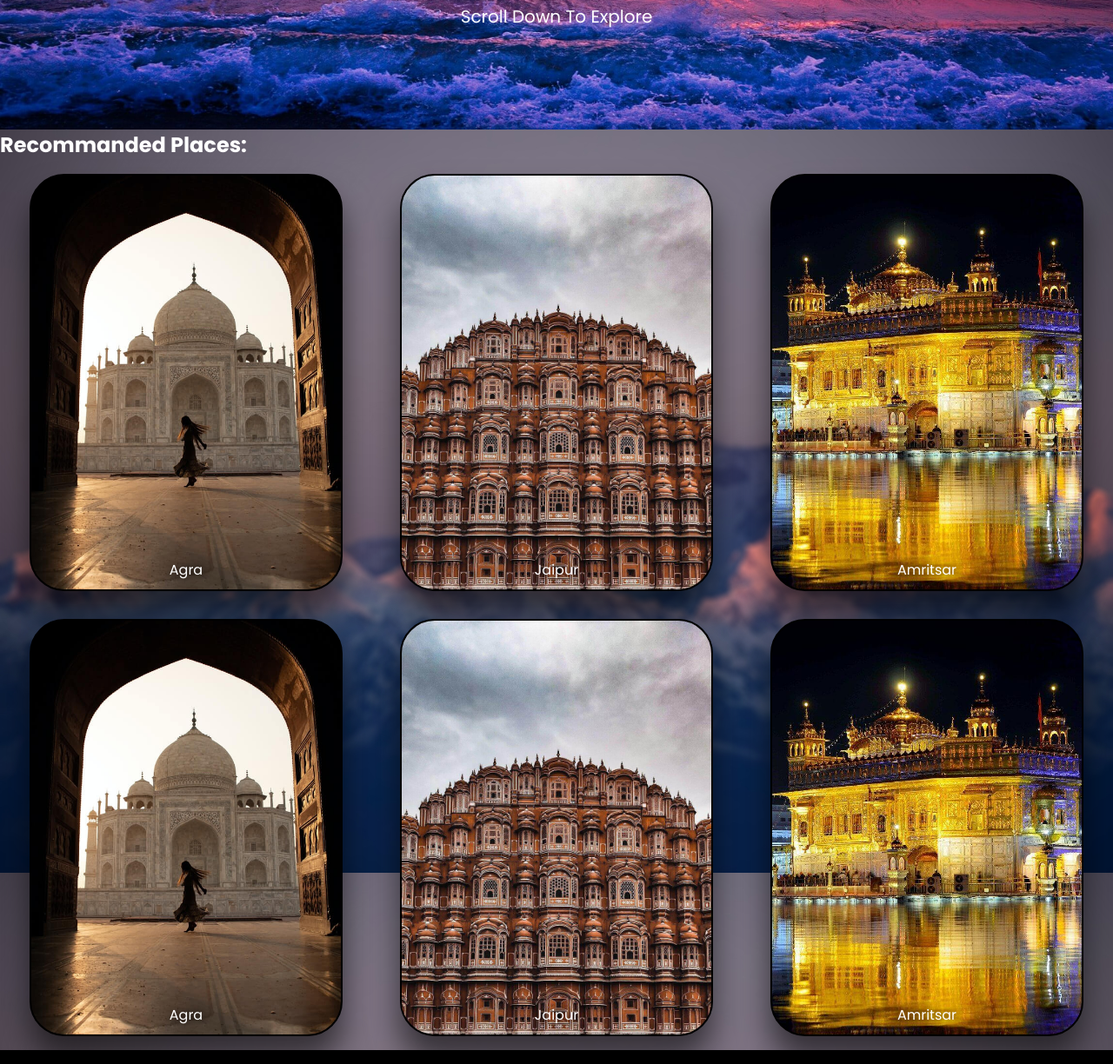
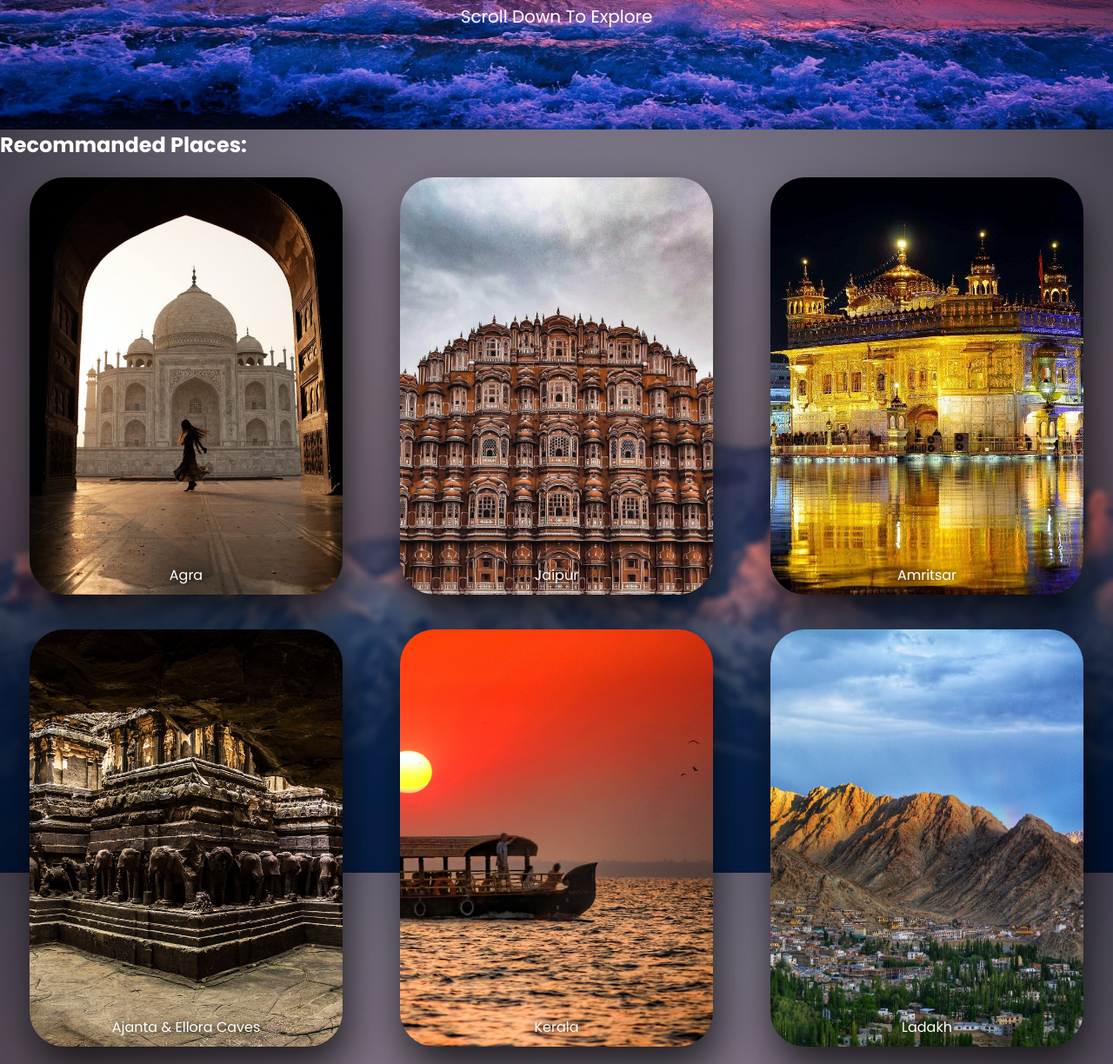
Before and after one commit to AshishPatel11/Touristo, a PHP site: page /home.php in a window 1280 px wide. Shown: the part 651-1875 px from the top of the page at 87% size. Run offline with PHP 8.4, Linux system fonts and the light colour scheme.

Commit message:
homepage

```diff
--- a/css/home.css
+++ b/css/home.css
@@ -7,7 +7,7 @@
   background-size: cover;
   background-position: bottom;
 }
-body{
+body {
   scroll-behavior: smooth;
 }
 .search-container {
@@ -24,99 +24,114 @@ body{
   left: 50%;
   transform: translateX(-50%);
   color: white;
-  font-family: poppins,sans-serif;
+  font-family: poppins, sans-serif;
   font-size: 20px;
 }
-input.search-box{
+input.search-box {
   width: 35vw;
   height: 40px;
   background-color: rgba(0, 0, 0, 0.42);
   border: none;
   color: white;
-    font-family: poppins,sans-serif;
+  font-family: poppins, sans-serif;
   padding: 5px 16px;
   border: 3px solid rgba(0, 0, 0, 0.589);
   border-radius: 8px;
   outline: none;
 }
-input::placeholder{
+input::placeholder {
   color: white;
-    font-family: poppins,sans-serif;
+  font-family: poppins, sans-serif;
   font-size: 16px;
 }
-.submit-btn{
+.submit-btn {
   background-color: rgba(0, 0, 0, 0.42);
   height: 40px;
   width: 7vw;
   border: none;
   border: 3px solid rgba(0, 0, 0, 0.589);
   border-radius: 8px;
-    font-family: poppins,sans-serif;
+  font-family: poppins, sans-serif;
   color: white;
   font-size: 16px;
   padding: 5px auto;
   /* transform: translateY(2px); */
   /* margin: -1px 0px 0px -4px; */
 }
-::-webkit-scrollbar{
+::-webkit-scrollbar {
   width: 10px;
 }
-::-webkit-scrollbar-track{
+::-webkit-scrollbar-track {
   box-shadow: inset 0 0 5px gray;
   border-radius: 2px;
 }
-::-webkit-scrollbar-thumb{
-  background-image: linear-gradient(to top, #3b41c5 0%, #a981bb 49%, #ffc8a9 100%);
+::-webkit-scrollbar-thumb {
+  background-image: linear-gradient(
+    to top,
+    #3b41c5 0%,
+    #a981bb 49%,
+    #ffc8a9 100%
+  );
   border-radius: 10px;
 }
-.page2{
+.page2 {
   background-image: url(./images/home_bg21.jpg);
   background-size: cover;
   background-position: bottom;
   background-attachment: fixed;
   color: white;
-  font-family: poppins,sans-serif;
+  font-family: poppins, sans-serif;
 }
-.temp-width{
+.temp-width {
   height: 100%;
   width: 100%;
   display: flex;
   flex-direction: column;
   justify-content: space-around;
 }
-.title{
+.title {
   position: relative;
 }
-.cards-container{
+.cards-container {
   z-index: 5;
   display: flex;
   justify-content: space-evenly;
   position: relative;
   flex-wrap: wrap;
 }
-.card1,.card2,.card3{
-  margin: 16px 32px;
+.card1,
+.card2,
+.card3,
+.card4,
+.card5,
+.card6 {
+  margin: 20px 32px;
   height: 60vh;
   width: 45vh;
   flex: 0 1 45vh;
-  border: 2px solid black;
+  /* border: 2px solid black; */
   text-align: center;
   display: flex;
   flex-direction: column;
   justify-content: space-between;
   align-items: center;
   border-radius: 40px;
-  filter: drop-shadow(0px 27px 18px rgba(0, 0, 0, 0.58));
+  filter: drop-shadow(5px 25px 25px rgba(0, 0, 0, 0.767));
   padding: 10px;
-  text-shadow: 1px 1px 10px black ;
+  text-shadow: 1px 1px 10px black;
   backdrop-filter: blur(80px);
   transition: box-shadow 400ms;
   box-shadow: inset 0 0 0 500px rgba(0, 0, 0, 0);
 }
-.card1:hover,.card2:hover,.card3:hover{
+.card1:hover,
+.card2:hover,
+.card3:hover,
+.card4:hover,
+.card5:hover,
+.card6:hover {
   box-shadow: inset 0 0 0 500px rgba(0, 0, 0, 0.7);
 }
-.description{
+.description {
   width: 70%;
   text-transform: capitalize;
   margin-top: 100px;
@@ -124,21 +139,41 @@ input::placeholder{
   pointer-events: none;
   transition: opacity 700ms;
 }
-.card1:hover .description,.card2:hover .description,.card3:hover .description{
+.card1:hover .description,
+.card2:hover .description,
+.card3:hover .description,
+.card4:hover .description,
+.card5:hover .description,
+.card6:hover .description {
   opacity: 1;
 }
-.card1{
+.card1 {
   background-image: url(./images/taj-mahal.jpg);
   background-size: cover;
   background-position: center;
 }
-.card2{
+.card2 {
   background-image: url(./images/hawa.jpg);
   background-size: cover;
   background-position: center;
 }
-.card3{
+.card3 {
   background-image: url(./images/amritsar.jpg);
   background-size: cover;
   background-position: center;
 }
+.card4 {
+  background-image: url(./images/elora.jpg);
+  background-size: cover;
+  background-position: center;
+}
+.card5 {
+  background-image: url(./images/kerala.jpg);
+  background-size: cover;
+  background-position: 400px center;
+}
+.card6 {
+  background-image: url(./images/ladakh.jpg);
+  background-size: cover;
+  background-position: 400px center;
+}
--- a/css/signup.css
+++ b/css/signup.css
@@ -86,6 +86,8 @@ body {
   height: 100vh;
   background-image: url(./images/signbg.jpg);
   background-size: cover;
+  background-attachment: fixed;
+  z-index: 5;
   font-family: poppins;
   color: white;
   display: flex;
--- a/home.php
+++ b/home.php
@@ -100,17 +100,17 @@
                     <p class="description">make your trip to the world's most visited place<br>"the Amritsar"<br>city of<br>"golden temple"</p>
                     <p>Amritsar</p>
                 </div>
-                <div class="card1">
-                    <p class="description">Explore the sign of true love<br>&<br>One of the seven wonders of world<br>“the taj mahal”</p>
-                    <p>Agra</p>
+                <div class="card4">
+                    <p class="description">witness the ancient hand-carved<br>caves of<br>"ajanta & ellora caves"</p>
+                    <p>Ajanta & Ellora Caves</p>
                 </div>
-                <div class="card2">
-                    <p class="description">Find your way to "World Heritage City"<br>&<br>"The Pink City"<br>of India</p>
-                    <p>Jaipur</p>
+                <div class="card5">
+                    <p class="description">Fall into the<br>trap of nature<br>to find the<br>beauty of<br>"Kerala"</p>
+                    <p>Kerala</p>
                 </div>
-                <div class="card3">
-                    <p class="description">make your trip to the world's most visited place<br>"the Amritsar"<br>city of<br>"golden temple"</p>
-                    <p>Amritsar</p>
+                <div class="card6">
+                    <p class="description">"the cold desert"<br>of india<br>&<br>best place for hiking "ladakh"</p>
+                    <p>Ladakh</p>
                 </div>
             </div>
         </div>
```
Also changed, not shown: css/images/elora.jpg (added), css/images/kerala.jpg (added), css/images/ladakh.jpg (added), css/images/svg/faceboo.svg (added), css/images/svg/gmail.svg (added), css/images/svg/instagram.svg (added), css/images/svg/location.svg (added), css/images/svg/twitter.svg (added). Lines whose indentation alone changed are shown as unchanged.
